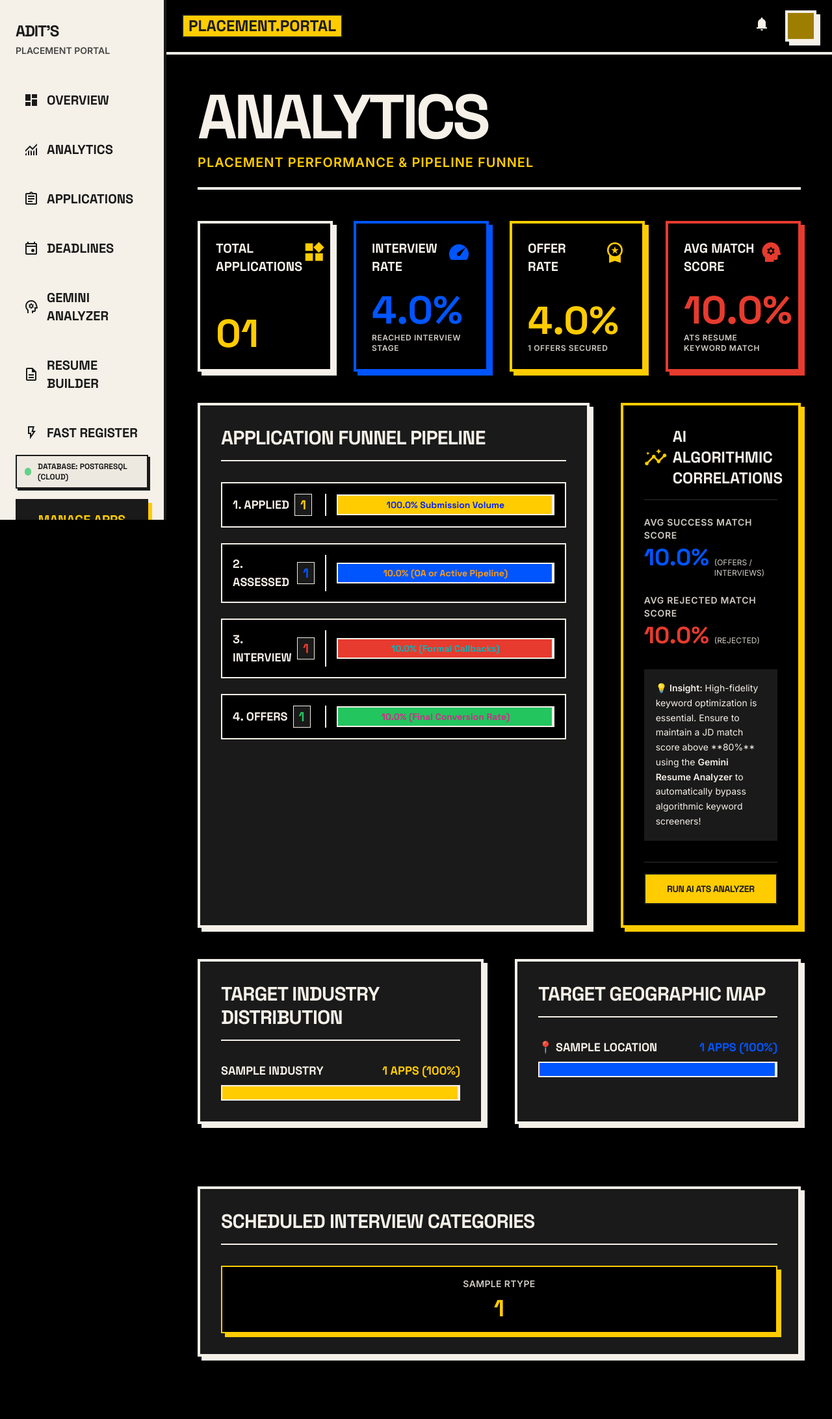
After one commit to Aditvk/placement-portal, a Flask app: template templates/analytics.html in a window 1280 px wide. The commit adds this page. Shown: the whole page at 65% size. Run offline with Flask 3, Linux system fonts and the light colour scheme; the template is opened without the code that fills it: most values are stand-ins (such as "Sample title", 1, 10 or a date in 2020); some libraries are stand-ins or nearby versions; grey boxes are pictures that could not be loaded.

Commit message:
feat: implement advanced analytics dashboard (Option B) with pipeline funnel and industry bento charts

```diff
--- a/app.py
+++ b/app.py
@@ -917,6 +917,138 @@ def fast_register_confirm():
 
     return redirect(url_for('dashboard'))
 
+@app.route('/analytics')
+def analytics_dashboard():
+    conn = get_db()
+
+    # Fetch all applications (includes company industry and location)
+    apps = db.get_all_applications(conn=conn)
+    # Fetch all interview rounds
+    all_rounds = db.get_all_interview_rounds(conn=conn)
+
+    total_apps = len(apps)
+    offer_count = 0
+    rejected_count = 0
+    in_progress_count = 0
+    applied_count = 0
+
+    match_scores = []
+    success_match_scores = []
+    rejected_match_scores = []
+
+    industry_counts = {}
+    location_counts = {}
+    round_type_counts = {}
+
+    # Build set of application IDs with scheduled/completed rounds
+    apps_with_rounds = set(r['application_id'] for r in all_rounds)
+
+    for app in apps:
+        status = app['status']
+        score = app['jd_match_score'] or 0.0
+
+        # 1. Status count
+        if status == 'Offer':
+            offer_count += 1
+        elif status == 'Rejected':
+            rejected_count += 1
+        elif status == 'In Progress':
+            in_progress_count += 1
+        else:
+            applied_count += 1
+
+        # 2. Collect match scores
+        if score > 0.0:
+            match_scores.append(score)
+            if status in ['Offer', 'In Progress'] or app['id'] in apps_with_rounds:
+                success_match_scores.append(score)
+            if status == 'Rejected':
+                rejected_match_scores.append(score)
+
+        # 3. Industry counts
+        industry = (app['industry_focus'] or 'Technology').strip()
+        industry_counts[industry] = industry_counts.get(industry, 0) + 1
+
+        # 4. Location counts
+        location = (app['company_location'] or 'Remote').strip()
+        location_counts[location] = location_counts.get(location, 0) + 1
+
+    # 5. Funnel Progress Counts
+    # Stage 2: Assessment (status in In Progress/Offer/Rejected OR has at least 1 interview round)
+    oa_count = sum(1 for a in apps if a['status'] != 'Applied' or a['id'] in apps_with_rounds)
+
+    # Stage 3: Interview (has rounds of type other than OA or status Offer)
+    interview_count = 0
+    for a in apps:
+        has_formal_round = any(
+            r['application_id'] == a['id'] and r['round_type'] not in ['Online Assessment', 'OA']
+            for r in all_rounds
+        )
+        if has_formal_round or a['status'] == 'Offer':
+            interview_count += 1
+
+    # Stage 4: Offer (status Offer)
+    # Already computed in offer_count
+
+    # Calculate conversion metrics
+    interview_conv_rate = (interview_count / total_apps * 100.0) if total_apps > 0 else 0.0
+    offer_rate = (offer_count / total_apps * 100.0) if total_apps > 0 else 0.0
+
+    avg_match_score = (sum(match_scores) / len(match_scores)) if match_scores else 0.0
+    avg_success_match_score = (sum(success_match_scores) / len(success_match_scores)) if success_match_scores else 0.0
+    avg_rejected_match_score = (sum(rejected_match_scores) / len(rejected_match_scores)) if rejected_match_scores else 0.0
+
+    # Clean/Sort Distributions
+    sorted_industries = sorted(industry_counts.items(), key=lambda x: x[1], reverse=True)[:5]
+    sorted_locations = sorted(location_counts.items(), key=lambda x: x[1], reverse=True)[:5]
+
+    for r in all_rounds:
+        rtype = (r['round_type'] or 'Other').strip()
+        round_type_counts[rtype] = round_type_counts.get(rtype, 0) + 1
+    sorted_round_types = sorted(round_type_counts.items(), key=lambda x: x[1], reverse=True)[:5]
+
+    # Structured funnel metrics
+    funnel = {
+        'applied': {
+            'count': total_apps,
+            'pct': 100.0 if total_apps > 0 else 0.0
+        },
+        'assessment': {
+            'count': oa_count,
+            'pct': (oa_count / total_apps * 100.0) if total_apps > 0 else 0.0
+        },
+        'interview': {
+            'count': interview_count,
+            'pct': (interview_count / total_apps * 100.0) if total_apps > 0 else 0.0
+        },
+        'offer': {
+            'count': offer_count,
+            'pct': (offer_count / total_apps * 100.0) if total_apps > 0 else 0.0
+        }
+    }
+
+    analytics_data = {
+        'total_apps': total_apps,
+        'offer_count': offer_count,
+        'rejected_count': rejected_count,
+        'in_progress_count': in_progress_count,
+        'applied_count': applied_count,
+
+        'interview_conv_rate': interview_conv_rate,
+        'offer_rate': offer_rate,
+
+        'avg_match_score': avg_match_score,
+        'avg_success_match_score': avg_success_match_score,
+        'avg_rejected_match_score': avg_rejected_match_score,
+
+        'industries': sorted_industries,
+        'locations': sorted_locations,
+        'round_types': sorted_round_types,
+        'funnel': funnel
+    }
+
+    return render_template('analytics.html', data=analytics_data)
+
 if __name__ == '__main__':
     port = int(os.environ.get('PORT', 5000))
     app.run(debug=False, host='0.0.0.0', port=port)
--- /dev/null
+++ b/templates/analytics.html
@@ -0,0 +1,256 @@
+{% extends "base.html" %}
+
+{% block title %}Advanced Analytics{% endblock %}
+
+{% block content %}
+<div class="p-8 lg:p-12 flex-1 flex flex-col gap-12 max-w-7xl mx-auto w-full">
+    <!-- Header Section -->
+    <div class="flex flex-col gap-2 border-b-4 border-[#f5f0e8] pb-6">
+        <h1 class="text-6xl md:text-8xl font-headline font-black uppercase tracking-tighter text-[#f5f0e8]">Analytics</h1>
+        <p class="text-xl font-body text-primary-fixed font-bold uppercase tracking-wider">Placement Performance &amp; Pipeline Funnel</p>
+    </div>
+
+    <!-- KPI Bento Grid -->
+    <div class="grid grid-cols-1 sm:grid-cols-2 lg:grid-cols-4 gap-8">
+        <!-- Card 1: Total Apps -->
+        <div class="bg-[#000000] brutalist-border p-6 flex flex-col justify-between brutalist-shadow-white hover:translate-x-1 hover:translate-y-1 hover:shadow-none transition-all duration-150">
+            <div class="flex justify-between items-start mb-6">
+                <h3 class="text-xl font-headline font-bold uppercase text-[#f5f0e8]">Total<br>Applications</h3>
+                <span class="material-symbols-outlined text-4xl text-primary-fixed" style="font-variation-settings: 'FILL' 1;">widgets</span>
+            </div>
+            <div class="text-6xl font-headline font-black text-primary-fixed">
+                {{ "%02d"|format(data.total_apps) }}
+            </div>
+        </div>
+
+        <!-- Card 2: Interview Conv. Rate -->
+        <div class="bg-[#000000] brutalist-border p-6 flex flex-col justify-between brutalist-shadow-blue hover:translate-x-1 hover:translate-y-1 hover:shadow-none transition-all duration-150 border-[#0055ff]">
+            <div class="flex justify-between items-start mb-6">
+                <h3 class="text-xl font-headline font-bold uppercase text-[#f5f0e8]">Interview<br>Rate</h3>
+                <span class="material-symbols-outlined text-4xl text-[#0055ff]" style="font-variation-settings: 'FILL' 1;">speed</span>
+            </div>
+            <div>
+                <div class="text-6xl font-headline font-black text-[#0055ff]">
+                    {{ "%.1f"|format(data.interview_conv_rate) }}%
+                </div>
+                <p class="text-xs font-body text-[#d0cbc3] uppercase font-bold tracking-wider mt-1">Reached interview stage</p>
+            </div>
+        </div>
+
+        <!-- Card 3: Offer Success Rate -->
+        <div class="bg-[#000000] brutalist-border-primary p-6 flex flex-col justify-between brutalist-shadow hover:translate-x-1 hover:translate-y-1 hover:shadow-none transition-all duration-150">
+            <div class="flex justify-between items-start mb-6">
+                <h3 class="text-xl font-headline font-bold uppercase text-[#f5f0e8]">Offer<br>Rate</h3>
+                <span class="material-symbols-outlined text-4xl text-primary-fixed" style="font-variation-settings: 'FILL' 1;">workspace_premium</span>
+            </div>
+            <div>
+                <div class="text-6xl font-headline font-black text-primary-fixed">
+                    {{ "%.1f"|format(data.offer_rate) }}%
+                </div>
+                <p class="text-xs font-body text-[#d0cbc3] uppercase font-bold tracking-wider mt-1">{{ data.offer_count }} Offers secured</p>
+            </div>
+        </div>
+
+        <!-- Card 4: Avg Match Score -->
+        <div class="bg-[#000000] brutalist-border p-6 flex flex-col justify-between brutalist-shadow-red hover:translate-x-1 hover:translate-y-1 hover:shadow-none transition-all duration-150 border-[#e63b2e]">
+            <div class="flex justify-between items-start mb-6">
+                <h3 class="text-xl font-headline font-bold uppercase text-[#f5f0e8]">Avg Match<br>Score</h3>
+                <span class="material-symbols-outlined text-4xl text-[#e63b2e]" style="font-variation-settings: 'FILL' 1;">psychology</span>
+            </div>
+            <div>
+                <div class="text-6xl font-headline font-black text-[#e63b2e]">
+                    {{ "%.1f"|format(data.avg_match_score) }}%
+                </div>
+                <p class="text-xs font-body text-[#d0cbc3] uppercase font-bold tracking-wider mt-1">ATS resume keyword match</p>
+            </div>
+        </div>
+    </div>
+
+    <!-- Funnel Pipeline and AI Insights -->
+    <div class="grid grid-cols-1 xl:grid-cols-3 gap-12">
+        <!-- Pipeline Funnel -->
+        <div class="xl:col-span-2 bg-[#1a1a1a] brutalist-border p-8 brutalist-shadow-white">
+            <h2 class="text-3xl font-headline font-black uppercase text-[#f5f0e8] tracking-tight mb-8 pb-4 border-b-2 border-[#f5f0e8]">
+                Application Funnel Pipeline
+            </h2>
+
+            <div class="flex flex-col gap-6">
+                <!-- Funnel Step 1: Applied -->
+                <div class="flex flex-col md:flex-row items-stretch md:items-center gap-4 bg-[#000000] border-2 border-[#f5f0e8] p-4">
+                    <div class="w-full md:w-36 flex items-center justify-between md:justify-start gap-2 border-r-0 md:border-r-2 border-[#f5f0e8] pr-0 md:pr-4 mb-2 md:mb-0">
+                        <span class="font-headline font-bold uppercase text-lg text-[#f5f0e8]">1. APPLIED</span>
+                        <span class="font-headline font-black text-xl text-primary-fixed bg-[#1a1a1a] border border-[#f5f0e8] px-2 py-0.5">{{ data.funnel.applied.count }}</span>
+                    </div>
+                    <div class="flex-1 flex items-center gap-4">
+                        <div class="flex-1 bg-[#1a1a1a] border-2 border-[#f5f0e8] h-8 relative overflow-hidden">
+                            <div class="bg-primary-fixed border-r-2 border-[#f5f0e8] h-full transition-all duration-500" style="width: {{ data.funnel.applied.pct }}%;"></div>
+                            <span class="absolute inset-0 flex items-center justify-center font-headline font-bold text-sm text-[#f5f0e8] mix-blend-difference">100.0% Submission Volume</span>
+                        </div>
+                    </div>
+                </div>
+
+                <!-- Funnel Step 2: Assessment -->
+                <div class="flex flex-col md:flex-row items-stretch md:items-center gap-4 bg-[#000000] border-2 border-[#f5f0e8] p-4">
+                    <div class="w-full md:w-36 flex items-center justify-between md:justify-start gap-2 border-r-0 md:border-r-2 border-[#f5f0e8] pr-0 md:pr-4 mb-2 md:mb-0">
+                        <span class="font-headline font-bold uppercase text-lg text-[#f5f0e8]">2. ASSESSED</span>
+                        <span class="font-headline font-black text-xl text-[#0055ff] bg-[#1a1a1a] border border-[#f5f0e8] px-2 py-0.5">{{ data.funnel.assessment.count }}</span>
+                    </div>
+                    <div class="flex-1 flex items-center gap-4">
+                        <div class="flex-1 bg-[#1a1a1a] border-2 border-[#f5f0e8] h-8 relative overflow-hidden">
+                            <div class="bg-[#0055ff] border-r-2 border-[#f5f0e8] h-full transition-all duration-500" style="width: {{ data.funnel.assessment.pct }}%;"></div>
+                            <span class="absolute inset-0 flex items-center justify-center font-headline font-bold text-sm text-[#f5f0e8] mix-blend-difference">{{ "%.1f"|format(data.funnel.assessment.pct) }}% (OA or Active Pipeline)</span>
+                        </div>
+                    </div>
+                </div>
+
+                <!-- Funnel Step 3: Interview -->
+                <div class="flex flex-col md:flex-row items-stretch md:items-center gap-4 bg-[#000000] border-2 border-[#f5f0e8] p-4">
+                    <div class="w-full md:w-36 flex items-center justify-between md:justify-start gap-2 border-r-0 md:border-r-2 border-[#f5f0e8] pr-0 md:pr-4 mb-2 md:mb-0">
+                        <span class="font-headline font-bold uppercase text-lg text-[#f5f0e8]">3. INTERVIEW</span>
+                        <span class="font-headline font-black text-xl text-[#e63b2e] bg-[#1a1a1a] border border-[#f5f0e8] px-2 py-0.5">{{ data.funnel.interview.count }}</span>
+                    </div>
+                    <div class="flex-1 flex items-center gap-4">
+                        <div class="flex-1 bg-[#1a1a1a] border-2 border-[#f5f0e8] h-8 relative overflow-hidden">
+                            <div class="bg-[#e63b2e] border-r-2 border-[#f5f0e8] h-full transition-all duration-500" style="width: {{ data.funnel.interview.pct }}%;"></div>
+                            <span class="absolute inset-0 flex items-center justify-center font-headline font-bold text-sm text-[#f5f0e8] mix-blend-difference">{{ "%.1f"|format(data.funnel.interview.pct) }}% (Formal Callbacks)</span>
+                        </div>
+                    </div>
+                </div>
+
+                <!-- Funnel Step 4: Offer -->
+                <div class="flex flex-col md:flex-row items-stretch md:items-center gap-4 bg-[#000000] border-2 border-[#f5f0e8] p-4">
+                    <div class="w-full md:w-36 flex items-center justify-between md:justify-start gap-2 border-r-0 md:border-r-2 border-[#f5f0e8] pr-0 md:pr-4 mb-2 md:mb-0">
+                        <span class="font-headline font-bold uppercase text-lg text-[#f5f0e8]">4. OFFERS</span>
+                        <span class="font-headline font-black text-xl text-green-500 bg-[#1a1a1a] border border-[#f5f0e8] px-2 py-0.5">{{ data.funnel.offer.count }}</span>
+                    </div>
+                    <div class="flex-1 flex items-center gap-4">
+                        <div class="flex-1 bg-[#1a1a1a] border-2 border-[#f5f0e8] h-8 relative overflow-hidden">
+                            <div class="bg-green-500 border-r-2 border-[#f5f0e8] h-full transition-all duration-500" style="width: {{ data.funnel.offer.pct }}%;"></div>
+                            <span class="absolute inset-0 flex items-center justify-center font-headline font-bold text-sm text-[#f5f0e8] mix-blend-difference">{{ "%.1f"|format(data.funnel.offer.pct) }}% (Final Conversion Rate)</span>
+                        </div>
+                    </div>
+                </div>
+            </div>
+        </div>
+
+        <!-- AI insights Callout -->
+        <div class="bg-[#000000] brutalist-border-primary p-8 brutalist-shadow flex flex-col justify-between h-full">
+            <div>
+                <div class="flex items-center gap-2 border-b-2 border-primary pb-4 mb-6">
+                    <span class="material-symbols-outlined text-4xl text-primary-fixed" style="font-variation-settings: 'FILL' 1;">insights</span>
+                    <h3 class="text-2xl font-headline font-black uppercase text-[#f5f0e8]">AI ALGORITHMIC<br>CORRELATIONS</h3>
+                </div>
+
+                <div class="flex flex-col gap-6">
+                    <div>
+                        <p class="text-sm font-body uppercase text-[#d0cbc3] font-bold tracking-wider mb-1">Avg Success Match Score</p>
+                        <div class="text-4xl font-headline font-black text-[#0055ff] flex items-baseline gap-2">
+                            <span>{{ "%.1f"|format(data.avg_success_match_score) }}%</span>
+                            <span class="text-xs font-body text-[#d0cbc3] font-normal uppercase">(Offers / Interviews)</span>
+                        </div>
+                    </div>
+
+                    <div>
+                        <p class="text-sm font-body uppercase text-[#d0cbc3] font-bold tracking-wider mb-1">Avg Rejected Match Score</p>
+                        <div class="text-4xl font-headline font-black text-[#e63b2e] flex items-baseline gap-2">
+                            <span>{{ "%.1f"|format(data.avg_rejected_match_score) }}%</span>
+                            <span class="text-xs font-body text-[#d0cbc3] font-normal uppercase">(Rejected)</span>
+                        </div>
+                    </div>
+
+                    <div class="bg-[#1a1a1a] border-2 border-primary p-4 mt-2">
+                        <p class="font-body text-[#f5f0e8] text-sm leading-relaxed">
+                            {% if data.avg_success_match_score > data.avg_rejected_match_score %}
+                                💡 <strong>Insight:</strong> Successful outcomes demonstrate a **{{ "%.1f"|format(data.avg_success_match_score - data.avg_rejected_match_score) }}% higher** ATS match score alignment. High-impact keyword compilation heavily improves your recruiter callback rate!
+                            {% else %}
+                                💡 <strong>Insight:</strong> High-fidelity keyword optimization is essential. Ensure to maintain a JD match score above **80%** using the <strong>Gemini Resume Analyzer</strong> to automatically bypass algorithmic keyword screeners!
+                            {% endif %}
+                        </p>
+                    </div>
+                </div>
+            </div>
+
+            <div class="mt-8 border-t-2 border-primary pt-4 text-center">
+                <a href="{{ url_for('analyzer') }}" class="inline-block w-full bg-primary-fixed text-primary px-4 py-3 border-2 border-[#1a1a1a] font-headline font-black uppercase tracking-tight text-sm hover:bg-[#ffffff] hover:text-[#000000] transition-colors">
+                    RUN AI ATS ANALYZER
+                </a>
+            </div>
+        </div>
+    </div>
+
+    <!-- Sector Distribution & Round Category Breakdown -->
+    <div class="grid grid-cols-1 lg:grid-cols-2 gap-12 pb-12">
+        <!-- Target Sectors Bar Chart -->
+        <div class="bg-[#1a1a1a] brutalist-border p-8 brutalist-shadow-white">
+            <h3 class="text-3xl font-headline font-black uppercase text-[#f5f0e8] tracking-tight mb-8 pb-4 border-b-2 border-[#f5f0e8]">
+                Target Industry Distribution
+            </h3>
+
+            {% if not data.industries %}
+                <p class="text-center font-headline font-bold text-[#d0cbc3] uppercase">No sector data registered.</p>
+            {% else %}
+                <div class="flex flex-col gap-6">
+                    {% for industry, count in data.industries %}
+                        {% set pct_ind = (count / data.total_apps * 100.0) if data.total_apps > 0 else 0 %}
+                        <div class="flex flex-col gap-2">
+                            <div class="flex justify-between items-center font-headline text-lg uppercase font-bold text-[#f5f0e8]">
+                                <span>{{ industry }}</span>
+                                <span class="text-primary-fixed">{{ count }} Apps ({{ "%.0f"|format(pct_ind) }}%)</span>
+                            </div>
+                            <div class="w-full bg-[#000000] border-2 border-[#f5f0e8] h-6 relative overflow-hidden">
+                                <div class="bg-primary-fixed border-r-2 border-[#f5f0e8] h-full" style="width: {{ pct_ind }}%;"></div>
+                            </div>
+                        </div>
+                    {% endfor %}
+                </div>
+            {% endif %}
+        </div>
+
+        <!-- Geographic Location Distribution -->
+        <div class="bg-[#1a1a1a] brutalist-border p-8 brutalist-shadow-white">
+            <h3 class="text-3xl font-headline font-black uppercase text-[#f5f0e8] tracking-tight mb-8 pb-4 border-b-2 border-[#f5f0e8]">
+                Target Geographic Map
+            </h3>
+
+            {% if not data.locations %}
+                <p class="text-center font-headline font-bold text-[#d0cbc3] uppercase">No location data registered.</p>
+            {% else %}
+                <div class="flex flex-col gap-6">
+                    {% for location, count in data.locations %}
+                        {% set pct_loc = (count / data.total_apps * 100.0) if data.total_apps > 0 else 0 %}
+                        <div class="flex flex-col gap-2">
+                            <div class="flex justify-between items-center font-headline text-lg uppercase font-bold text-[#f5f0e8]">
+                                <span>📍 {{ location }}</span>
+                                <span class="text-[#0055ff]">{{ count }} Apps ({{ "%.0f"|format(pct_loc) }}%)</span>
+                            </div>
+                            <div class="w-full bg-[#000000] border-2 border-[#f5f0e8] h-6 relative overflow-hidden">
+                                <div class="bg-[#0055ff] border-r-2 border-[#f5f0e8] h-full" style="width: {{ pct_loc }}%;"></div>
+                            </div>
+                        </div>
+                    {% endfor %}
+                </div>
+            {% endif %}
+        </div>
+    </div>
+
+    <!-- Interview Types Breakdown -->
+    <div class="bg-[#1a1a1a] brutalist-border p-8 brutalist-shadow-white mb-12">
+        <h3 class="text-3xl font-headline font-black uppercase text-[#f5f0e8] tracking-tight mb-8 pb-4 border-b-2 border-[#f5f0e8]">
+            Scheduled Interview Categories
+        </h3>
+
+        {% if not data.round_types %}
+            <p class="text-center font-headline font-bold text-[#d0cbc3] uppercase">No interviews scheduled yet.</p>
+        {% else %}
+            <div class="flex flex-wrap gap-4">
+                {% for rtype, count in data.round_types %}
+                    <div class="bg-[#000000] border-2 border-primary-fixed px-5 py-4 brutalist-shadow flex flex-col items-center justify-center min-w-[150px] flex-1 text-center">
+                        <span class="text-sm font-body uppercase text-[#d0cbc3] font-black tracking-wide">{{ rtype }}</span>
+                        <span class="text-4xl font-headline font-black text-primary-fixed mt-2">{{ count }}</span>
+                    </div>
+                {% endfor %}
+            </div>
+        {% endif %}
+    </div>
+</div>
+{% endblock %}
--- a/templates/base.html
+++ b/templates/base.html
@@ -136,6 +136,10 @@
                 <span class="material-symbols-outlined" style="font-variation-settings: 'FILL' 1;">dashboard</span>
                 Overview
             </a>
+            <a class="{% if request.path == '/analytics' %}bg-primary-fixed text-primary border-2 border-primary shadow-[4px_4px_0px_0px_rgba(26,26,26,1)]{% else %}text-primary hover:translate-x-1 hover:border-2 hover:border-primary hover:bg-surface-variant{% endif %} m-2 flex items-center gap-3 p-3 transition-all duration-75 ease-in-out font-headline font-bold text-xl uppercase" href="{{ url_for('analytics_dashboard') }}">
+                <span class="material-symbols-outlined">monitoring</span>
+                Analytics
+            </a>
             <a class="{% if request.path == '/applications' %}bg-primary-fixed text-primary border-2 border-primary shadow-[4px_4px_0px_0px_rgba(26,26,26,1)]{% else %}text-primary hover:translate-x-1 hover:border-2 hover:border-primary hover:bg-surface-variant{% endif %} m-2 flex items-center gap-3 p-3 transition-all duration-75 ease-in-out font-headline font-bold text-xl uppercase" href="{{ url_for('applications_list') }}">
                 <span class="material-symbols-outlined">assignment</span>
                 Applications
```
